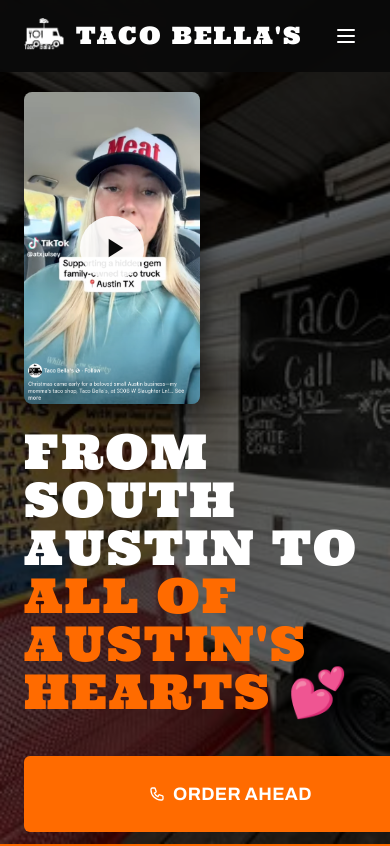
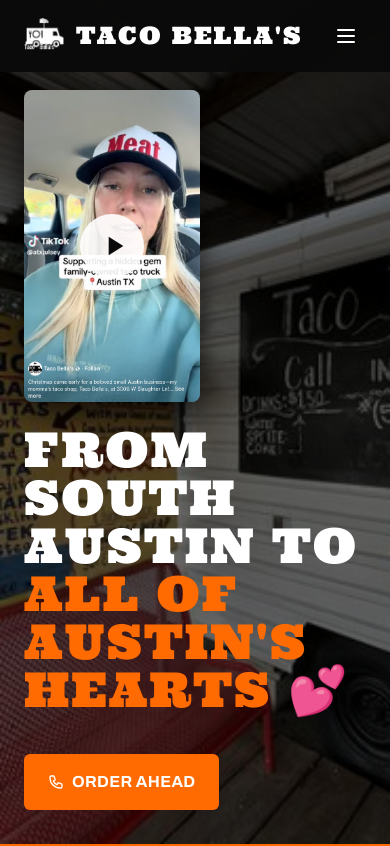
Before and after one commit to wtblacklock/austin-sites, a Next.js app in the folder frontend/: page / in a window 390 px wide. Shown: the top 846 px of the page. Built offline with nearby package versions, Linux system fonts and the light colour scheme.

Commit message:
Fix Order Ahead button responsive scaling and margins on mobile/tablet

```diff
--- a/frontend/src/components/restaurant/Hero.tsx
+++ b/frontend/src/components/restaurant/Hero.tsx
@@ -57,9 +57,9 @@
             From South Austin to <span className="text-[#FF6B00]">All of Austin's Hearts</span> 💕
           </h1>
 
-          <div className="flex">
+          <div className="flex mt-4 mb-6 md:mb-0">
             <Link href="tel:512-740-2289">
-              <Button size={undefined} className="!px-[125px] bg-[#FF6B00] hover:bg-[#FF8533] text-white font-button text-lg py-6 h-auto flex items-center justify-center gap-2">
+              <Button size={undefined} className="!px-6 md:!px-10 lg:!px-[125px] bg-[#FF6B00] hover:bg-[#FF8533] text-white font-button text-base md:text-lg py-4 md:py-6 h-auto flex items-center justify-center gap-2 w-full md:w-auto">
                 <svg className="w-5 h-5" fill="none" stroke="currentColor" viewBox="0 0 24 24">
                   <path strokeLinecap="round" strokeLinejoin="round" strokeWidth={2} d="M3 5a2 2 0 012-2h3.28a1 1 0 01.948.684l1.498 4.493a1 1 0 01-.502 1.21l-2.257 1.13a11.042 11.042 0 005.516 5.516l1.13-2.257a1 1 0 011.21-.502l4.493 1.498a1 1 0 01.684.949V19a2 2 0 01-2 2h-1C9.716 21 3 14.284 3 6V5z" />
                 </svg>
```
